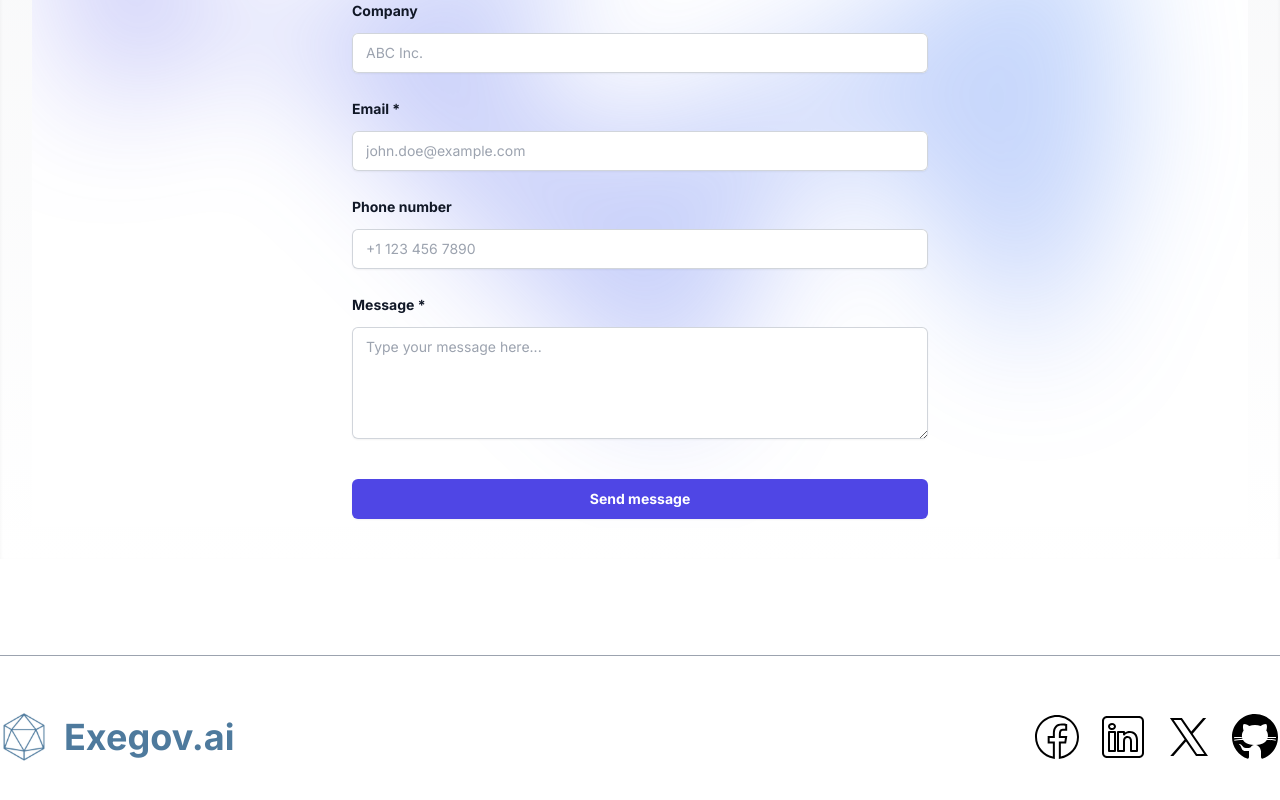
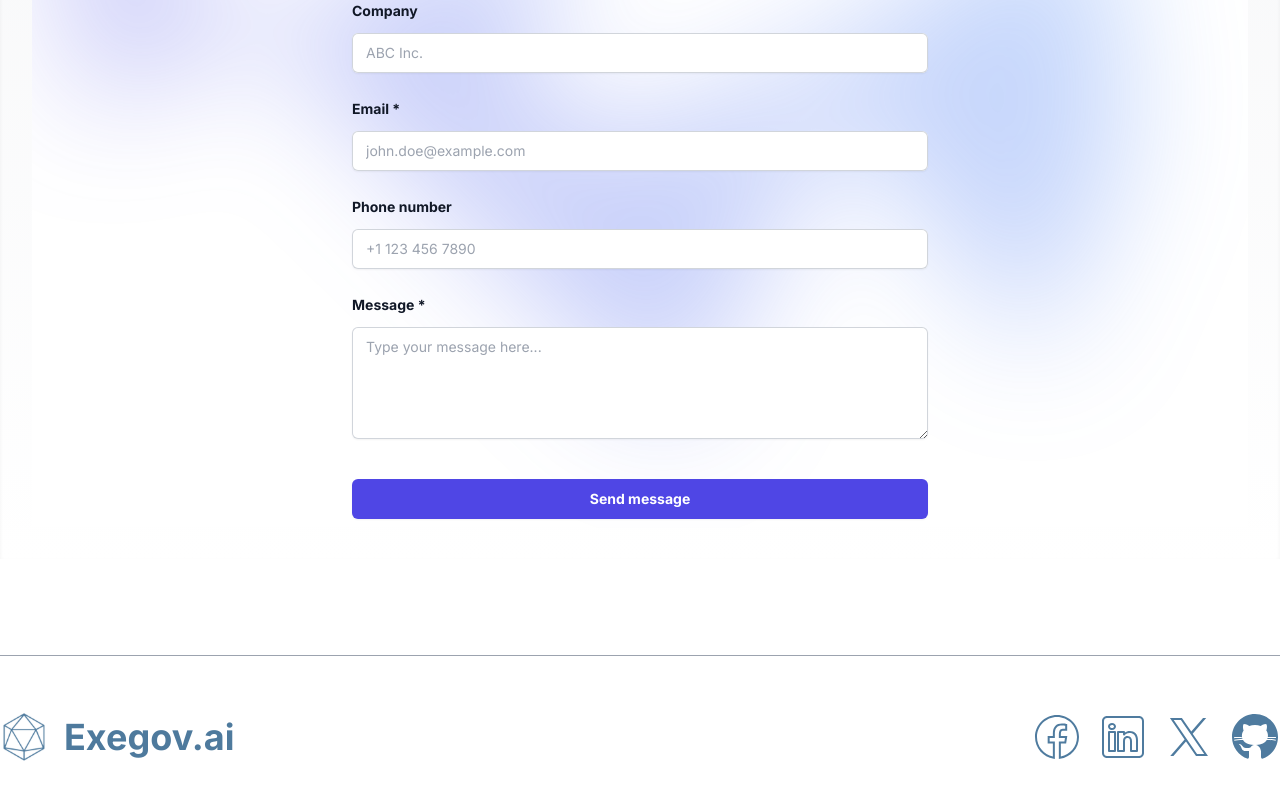
Before and after one commit to exegov-ai/exegov-landing, a Next.js app: page / in a window 1280 px wide. Shown: the part 3953-4753 px from the top of the page. Built offline with nearby package versions, Linux system fonts and the light colour scheme.

Commit message:
fix: fixed colors of flex-brands in the footer

```diff
--- a/src/components/cool-items/index.tsx
+++ b/src/components/cool-items/index.tsx
@@ -1,7 +1,7 @@
 import { StaticImport } from 'next/dist/shared/lib/get-img-props';
 import Image from 'next/image';
 
-import styles from './index.module.css';
+import styles from './styles.module.css';
 
 interface CoolItemProps {
   title: string;
--- a/src/components/flex-brands/index.tsx
+++ b/src/components/flex-brands/index.tsx
@@ -1,5 +1,7 @@
 import { StaticImport } from 'next/dist/shared/lib/get-img-props';
 import Image from 'next/image';
+
+import styles from './styles.module.css';
 
 type Brand = {
   icon: StaticImport;
@@ -9,18 +11,17 @@ type Brand = {
 
 type FlexBrandsProps = {
   brands: {
-    fill: string;
     items: Brand[];
   };
 };
 
 function FlexBrands({ brands }: FlexBrandsProps) {
   return (
-    <div className="flex items-center" style={{ fill: brands.fill }}>
+    <div className="flex items-center">
       {brands.items.map((brand, index) => (
         // eslint-disable-next-line react/no-array-index-key
         <a key={index} href={brand.url} className="ml-4" aria-label={brand.label}>
-          <Image src={brand.icon} alt="Brand logo" />
+          <Image src={brand.icon} alt="Brand logo" className={styles.icon} />
         </a>
       ))}
     </div>
--- /dev/null
+++ b/src/components/flex-brands/styles.module.css
@@ -0,0 +1,3 @@
+.icon {
+  filter: invert(43%) sepia(90%) saturate(234%) hue-rotate(164deg) brightness(88%) contrast(90%);
+}
--- a/src/components/footer/index.tsx
+++ b/src/components/footer/index.tsx
@@ -2,7 +2,6 @@ import Facebook from '@/constants/svg/facebook.svg';
 import Linkedin from '@/constants/svg/linkedin.svg';
 import Twitter from '@/constants/svg/twitterx.svg';
 import Github from '@/constants/svg/github.svg';
-import { EXEGOV_BLUE } from '@/constants/values/colors';
 import FlexBrands from '@/components/flex-brands';
 import Logo from '@/components/logo';
 
@@ -13,7 +12,6 @@ function Footer() {
         <Logo />
         <FlexBrands
           brands={{
-            fill: EXEGOV_BLUE,
             items: [
               { icon: Facebook, url: `https://www.facebook.com/profile.php?id=61553821341662`, label: `fb` },
               { icon: Linkedin, url: `https://www.linkedin.com/company/99021822/admin/feed/posts/`, label: `linkedin` },
```
Also changed, not shown: src/components/cool-items/styles.module.css (renamed from src/components/cool-items/index.module.css).
